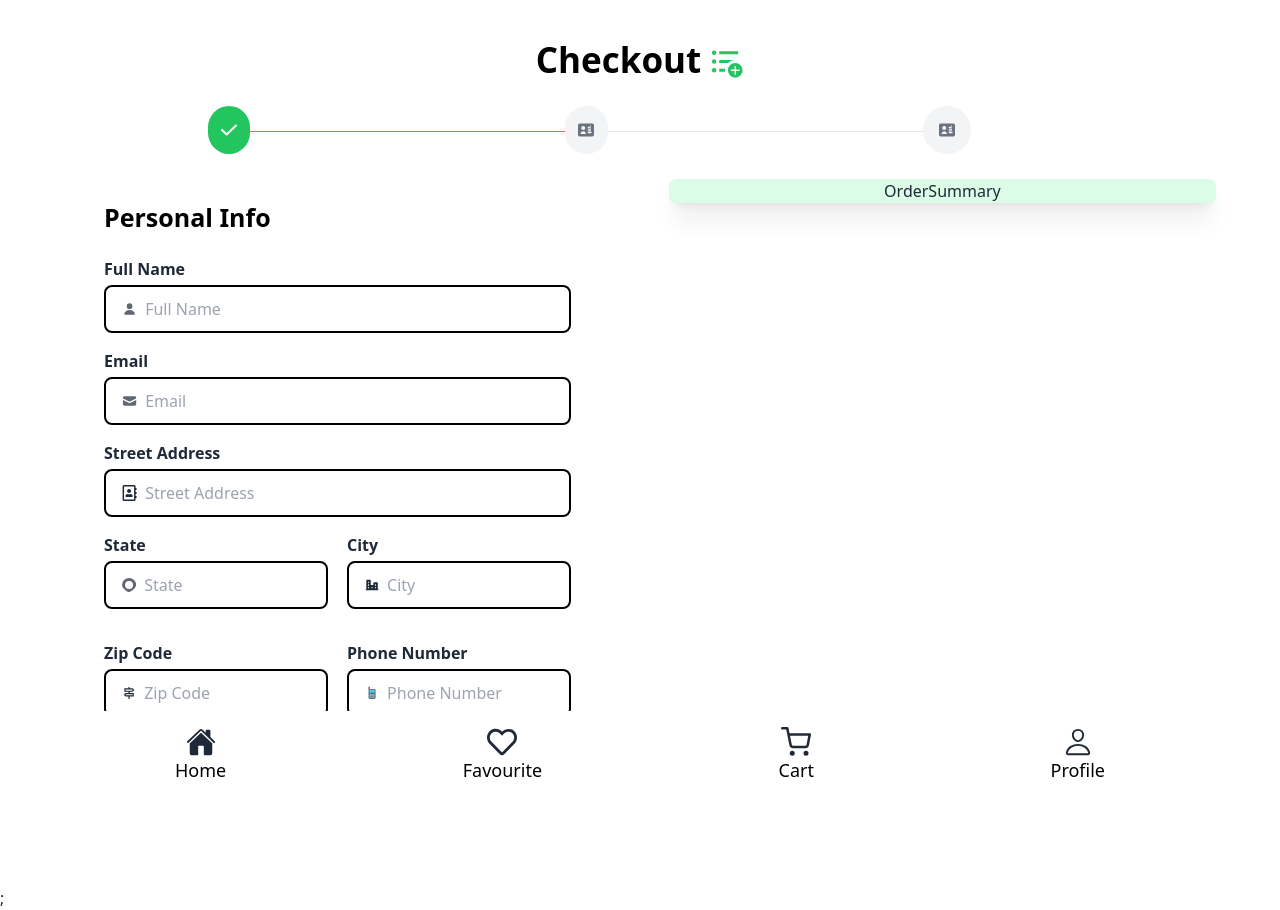
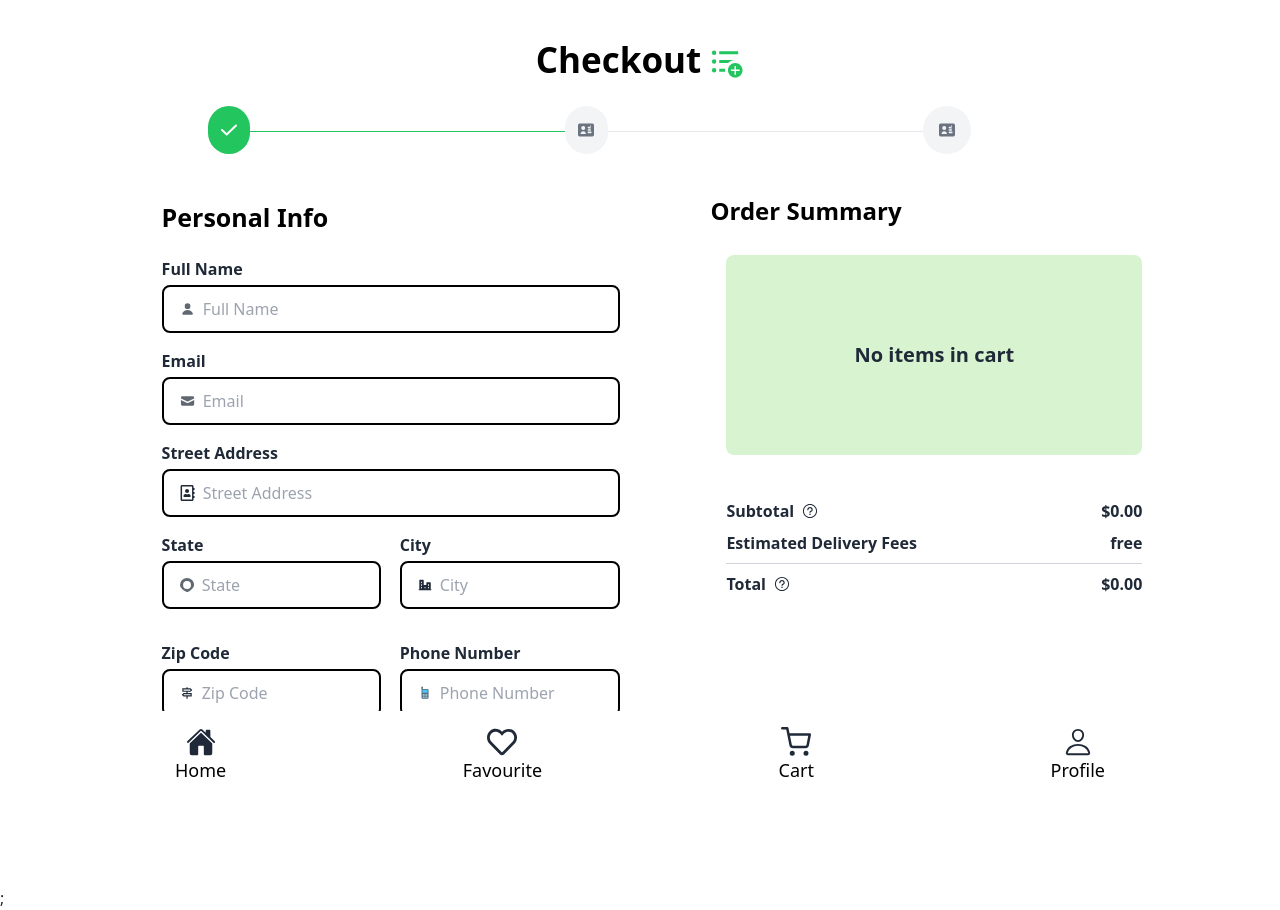
Before and after one commit to Brielle28/FreshFinds, a React (Vite) app: page /CheckOut in a window 1280 px wide. Built offline with nearby package versions, Linux system fonts and the light colour scheme.

Commit message:
ui design of order summary component

```diff
--- a/src/Components/CheckOut/CheckOutPaymentAndSummary.jsx
+++ b/src/Components/CheckOut/CheckOutPaymentAndSummary.jsx
@@ -1,13 +1,13 @@
-import OrderSummary from "../Summary/OrderSummary";
+import OrderSummary from "../CheckOut/OrderSummary";
 import Payment from "./Payment";
 
 const CheckOutPaymentAndSummary = () => {
   return (
-    <div className="flex flex-col-reverse md:flex-row items-start justify-center w-[90%] mt-20 gap-[40px] md:gap-[5%]">
-      <div className="flex-1 md:w-[52%]">
+    <div className="flex flex-col-reverse md:flex-row items-start justify-center w-[100%] mt-20 gap-[10px] md:gap-0 lg:gap-0">
+      <div className=" md:w-[46%]">
         <Payment />
       </div>
-      <div className="flex-1 md:w-[35%]">
+      <div className=" md:w-[35%]">
         <OrderSummary />
       </div>
     </div>
--- a/src/Components/CheckOut/CheckOutPersonalInfoAndSummary.jsx
+++ b/src/Components/CheckOut/CheckOutPersonalInfoAndSummary.jsx
@@ -1,13 +1,13 @@
-import OrderSummary from "../Summary/OrderSummary";
+import OrderSummary from "../CheckOut/OrderSummary";
 import PersonalInfo from "./PersonalInfo";
 
 const CheckOutPersonalInfoAndSummary = () => {
   return (
-    <div className="flex flex-col-reverse md:flex-row items-start justify-center w-[90%] mt-20 gap-[40px] md:gap-[5%]">
-      <div className="flex-1 md:w-[52%]">
+    <div className="flex flex-col-reverse md:flex-row items-start justify-center w-[100%] mt-20 gap-[10px] md:gap-0 lg:gap-0">
+      <div className=" md:w-[46%]">
         <PersonalInfo />
       </div>
-      <div className="flex-1 md:w-[35%]">
+      <div className=" md:w-[35%]">
         <OrderSummary />
       </div>
     </div>
--- /dev/null
+++ b/src/Components/CheckOut/OrderSummary.jsx
@@ -0,0 +1,88 @@
+import { useContext } from "react";
+import { UserContext } from "../Context/UserProvider";
+import { RxQuestionMarkCircled } from "react-icons/rx";
+
+const OrderSummary = () => {
+  const { cartItems } = useContext(UserContext);
+
+  return (
+    <div className="flex flex-col items-start justify-start w-full md:px-0 px-5 bg-white rounded-lg md:w-[100%]">
+      <h2 className="mt-4 text-lg font-bold text-black sm:text-xl lg:text-2xl">
+        Order Summary
+      </h2>
+
+      <div className="flex flex-col items-start justify-start mt-3 w-full sm:max-h-[250px] overflow-y-auto bg-white rounded-lg p-4">
+        {cartItems.length > 0 ? (
+          <div className="flex flex-col w-full space-y-4">
+            {cartItems.map((item) => (
+              <div
+                key={item.id}
+                className="flex items-start justify-between w-full gap-4 p-2 bg-white rounded-lg shadow-sm"
+              >
+                <div className="flex items-start gap-4">
+                  <div className="bg-[#D7F3D0] p-2 rounded-md">
+                    <div
+                      className="w-16 h-16 bg-center bg-no-repeat bg-contain sm:w-20 sm:h-20"
+                      style={{ backgroundImage: `url(${item.imageUrl})` }}
+                    ></div>
+                  </div>
+                  <div className="flex flex-col">
+                    <h1 className="text-[10px] font-bold sm:text-base lg:text-lg">
+                      {item.title}
+                    </h1>
+                    <p className="text-[10px] text-gray-500 sm:text-sm lg:text-base">
+                      Category: {item.category}
+                    </p>
+                    <p className="text-[10px] text-gray-500 md:text-[15px] lg:text-base">
+                      Price: {item.price}{" "}
+                      <span className="font-medium text-black text-[10px]">
+                        /Kg
+                      </span>
+                    </p>
+                    <p className="text-[10px] text-gray-500 lg:text-base">
+                      Qty: {item.quantity}
+                    </p>
+                  </div>
+                </div>
+                  <p className="text-[10px] md:text-[17px] font-medium">
+                    $
+                    {Number(item.price.replace(/[^0-9.]/g, "")) *
+                      item.quantity || "0.00"}
+                  </p>
+              </div>
+            ))}
+          </div>
+        ) : (
+          <div className="flex items-center justify-center w-full h-[200px] bg-[#D7F3D0] rounded-lg">
+            <p className="text-lg font-bold sm:text-xl">No items in cart</p>
+          </div>
+        )}
+      </div>
+
+      <div className="flex flex-col w-full p-4 mt-3 bg-white">
+        <div className="flex items-center justify-between mb-2">
+          <h1 className="flex items-center text-sm font-semibold sm:text-base">
+            Subtotal
+            <RxQuestionMarkCircled className="ml-2" />
+          </h1>
+          <p className="text-sm font-semibold sm:text-base">$0.00</p>
+        </div>
+        <div className="flex items-center justify-between pb-2 mb-2 border-b border-gray-300">
+          <h1 className="text-sm font-semibold sm:text-base">
+            Estimated Delivery Fees
+          </h1>
+          <p className="text-sm font-semibold sm:text-base">free</p>
+        </div>
+        <div className="flex items-center justify-between">
+          <h1 className="flex items-center text-sm font-semibold sm:text-base">
+            Total
+            <RxQuestionMarkCircled className="ml-2" />
+          </h1>
+          <p className="text-sm font-semibold sm:text-base">$0.00</p>
+        </div>
+      </div>
+    </div>
+  );
+};
+
+export default OrderSummary;
--- a/src/Components/CheckOut/Payment.jsx
+++ b/src/Components/CheckOut/Payment.jsx
@@ -53,12 +53,12 @@ const Payment = () => {
   };
 
   return (
-    <div className="flex flex-col items-start px-5 sm:px-10 pt-5 justify-center bg-white rounded-[7px]">
+    <div className="flex flex-col items-start px-5 sm:px-10 pt-5 justify-center bg-white rounded-[7px] ">
       <h2 className="text-black font-bold text-[20px] sm:text-[25px]">
         Payment Method
       </h2>
 
-      <form onSubmit={handleSubmit} className="w-full mt-5">
+      <form onSubmit={handleSubmit} className="w-[93%] mt-5">
         {/* Card Number */}
         <div className="flex flex-col items-start justify-center w-full gap-1">
           <h1 className="font-semibold">Card Number</h1>
--- a/src/Components/CheckOut/PersonalInfo.jsx
+++ b/src/Components/CheckOut/PersonalInfo.jsx
@@ -66,7 +66,7 @@ const PersonalInfo = () => {
         Personal Info
       </h2>
 
-      <form onSubmit={handleSubmit} className="w-full mt-5">
+      <form onSubmit={handleSubmit} className="w-[90%] mt-5">
         {/* Full Name */}
         <div className="flex flex-col items-start justify-center w-full gap-1">
           <h1 className="font-semibold">Full Name</h1>
--- a/src/Components/Summary/OrderSummary.jsx
+++ /dev/null
@@ -1,9 +0,0 @@
-const OrderSummary = () => {
-  return (
-    <>
-      <div className="flex flex-col items-center justify-center bg-green-100 rounded-[7px] shadow-xl">OrderSummary</div>
-    </>
-  );
-};
-
-export default OrderSummary;
```
